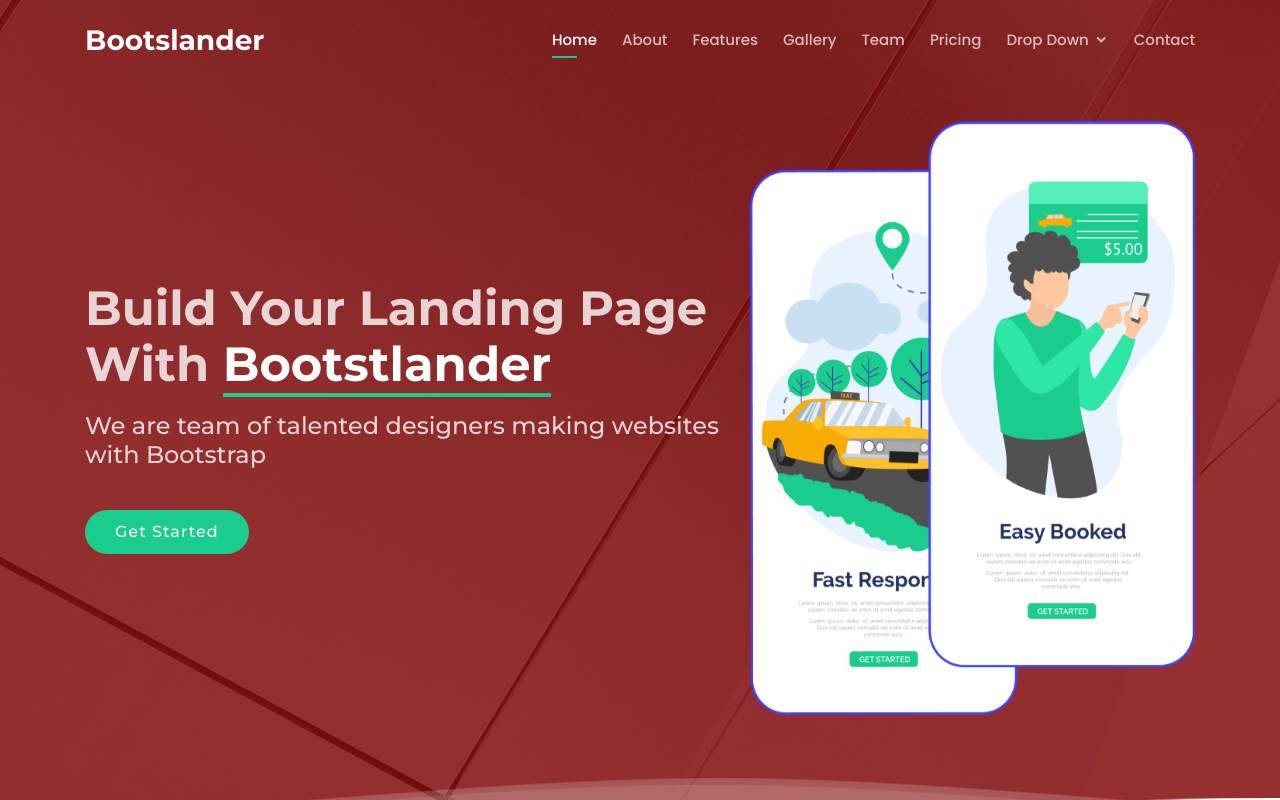
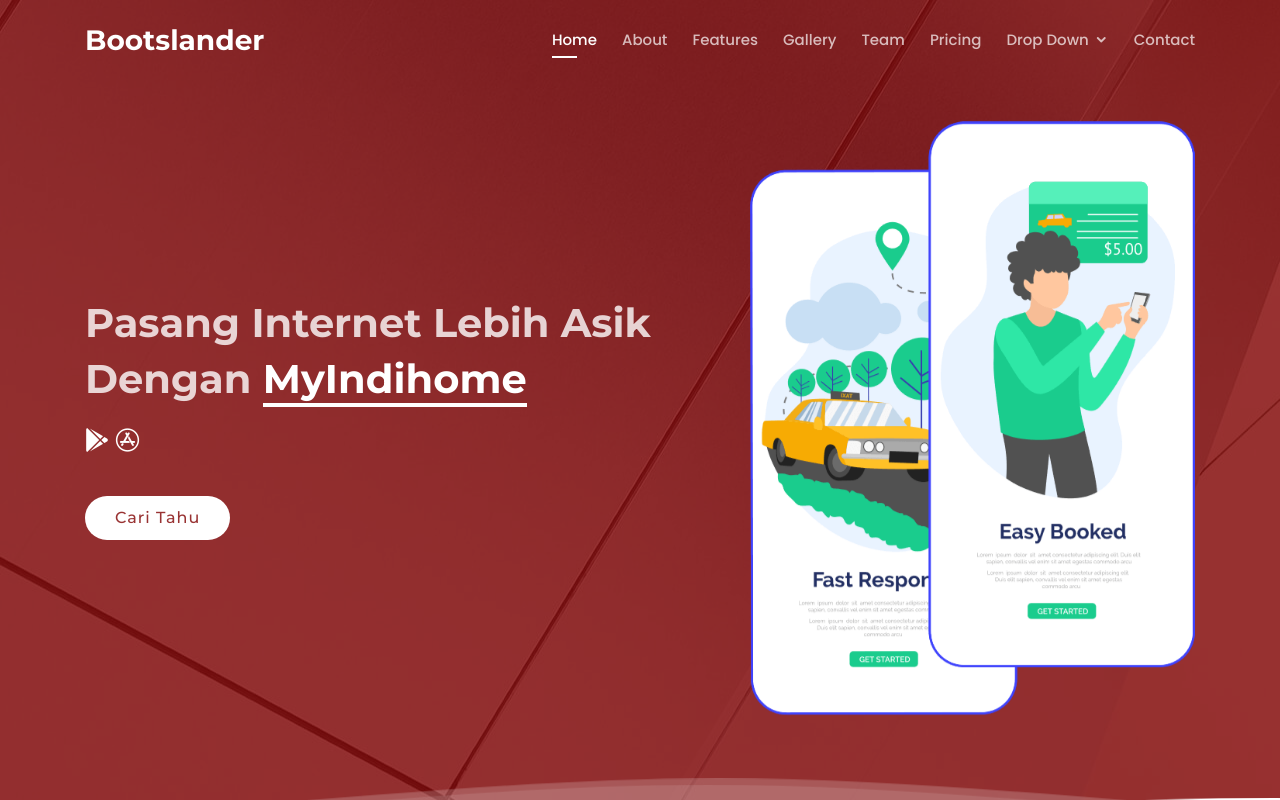
Before and after one commit to rahmatttt/GPTPXIII_MyIndiHome_LandingPage, a plain HTML site: page index.html in a window 1280 px wide. Shown: the top 800 px of the page. Drawn offline with nearby package versions, Linux system fonts and the light colour scheme; animation ran at ten frames a second.

Commit message:
change color in header section

```diff
--- a/assets/css/style.css
+++ b/assets/css/style.css
@@ -14,17 +14,18 @@ body {
 }
 
 a {
-  color: #1acc8d;
+  color: rgba(128, 0, 0, 0.7);
 }
 
 a:hover {
-  color: #34e5a6;
+  color: rgba(128, 0, 0, 1.0);
   text-decoration: none;
 }
 
 h1, h2, h3, h4, h5, h6 {
   font-family: "Montserrat", sans-serif;
 }
+
 
 /*--------------------------------------------------------------
 # Preloader
@@ -192,7 +193,7 @@ h1, h2, h3, h4, h5, h6 {
   height: 2px;
   bottom: 3px;
   left: 25px;
-  background-color: #1acc8d;
+  background-color: #fff;
   visibility: hidden;
   width: 0px;
   transition: all 0.3s ease-in-out 0s;
@@ -239,11 +240,11 @@ h1, h2, h3, h4, h5, h6 {
   font-size: 14px;
   font-weight: 500;
   text-transform: none;
-  color: #01036f;
+  color: rgba(128, 0, 0, 0.7);
 }
 
 .nav-menu .drop-down ul a:hover, .nav-menu .drop-down ul .active > a, .nav-menu .drop-down ul li:hover > a {
-  color: #1acc8d;
+  color: rgba(128, 0, 0, 1.0);
 }
 
 .nav-menu .drop-down > a:after {
@@ -331,14 +332,14 @@ h1, h2, h3, h4, h5, h6 {
 .mobile-nav a {
   display: block;
   position: relative;
-  color: #01036f;
+  color: rgba(128, 0, 0, 0.7);
   padding: 10px 20px;
   font-weight: 500;
   outline: none;
 }
 
 .mobile-nav a:hover, .mobile-nav .active > a, .mobile-nav li:hover > a {
-  color: #1acc8d;
+  color: rgba(128, 0, 0, 1.0);
   text-decoration: none;
 }
 
@@ -415,7 +416,7 @@ h1, h2, h3, h4, h5, h6 {
 
 #hero h1 {
   margin: 0 0 20px 0;
-  font-size: 48px;
+  font-size: 40px;
   font-weight: 700;
   line-height: 56px;
   color: rgba(255, 255, 255, 0.8);
@@ -423,7 +424,7 @@ h1, h2, h3, h4, h5, h6 {
 
 #hero h1 span {
   color: #fff;
-  border-bottom: 4px solid #1acc8d;
+  border-bottom: 4px solid #fff;
 }
 
 #hero h2 {
@@ -441,16 +442,25 @@ h1, h2, h3, h4, h5, h6 {
   padding: 10px 30px;
   border-radius: 50px;
   transition: 0.5s;
-  color: #fff;
-  background: #1acc8d;
+  color: rgba(128, 0, 0, 0.8);
+  background: #fff;
 }
 
 #hero .btn-get-started:hover {
-  background: #17b57d;
+  color: #fff;
+  background: rgba(128, 0, 0, 0.8);
 }
 
 #hero .animated {
   animation: up-down 2s ease-in-out infinite alternate-reverse both;
+}
+
+#hero .download-btn{
+  color: #fff;
+}
+
+#hero .download-btn:hover{
+  color: rgba(128, 0, 0, 0.8);
 }
 
 @media (min-width: 1024px) {
--- a/index.html
+++ b/index.html
@@ -26,10 +26,12 @@
   <link href="assets/vendor/remixicon/remixicon.css" rel="stylesheet">
   <link href="assets/vendor/owl.carousel/assets/owl.carousel.min.css" rel="stylesheet">
   <link href="assets/vendor/aos/aos.css" rel="stylesheet">
+  <link href='https://cdnjs.cloudflare.com/ajax/libs/font-awesome/5.15.3/css/fontawesome.min.css' rel='stylesheet' />
 
   <!-- Template Main CSS File -->
   <link href="assets/css/style.css" rel="stylesheet">
 
+  <script src="https://kit.fontawesome.com/8cb40f378e.js" crossorigin="anonymous"></script>
   <!-- =======================================================
   * Template Name: Bootslander - v2.3.1
   * Template URL: https://bootstrapmade.com/bootslander-free-bootstrap-landing-page-template/
@@ -90,10 +92,15 @@
       <div class="row">
         <div class="col-lg-7 pt-5 pt-lg-0 order-2 order-lg-1 d-flex align-items-center">
           <div data-aos="zoom-out">
-            <h1>Build Your Landing Page With <span>Bootstlander</span></h1>
-            <h2>We are team of talented designers making websites with Bootstrap</h2>
+            <h1>Pasang Internet Lebih Asik Dengan <span>MyIndihome</span></h1>
+            <h2>
+              <a href="https://play.google.com/store/apps/details?id=com.telkom.indihome.external"
+                class="download-btn"><i class="fab fa-google-play"></i></a>
+              <a href="https://apps.apple.com/id/app/myindihome/id1119407221" class="download-btn"><i
+                  class="fab fa-app-store"></i></a>
+            </h2>
             <div class="text-center text-lg-left">
-              <a href="#about" class="btn-get-started scrollto">Get Started</a>
+              <a href="#about" class="btn-get-started scrollto">Cari Tahu</a>
             </div>
           </div>
         </div>
```
